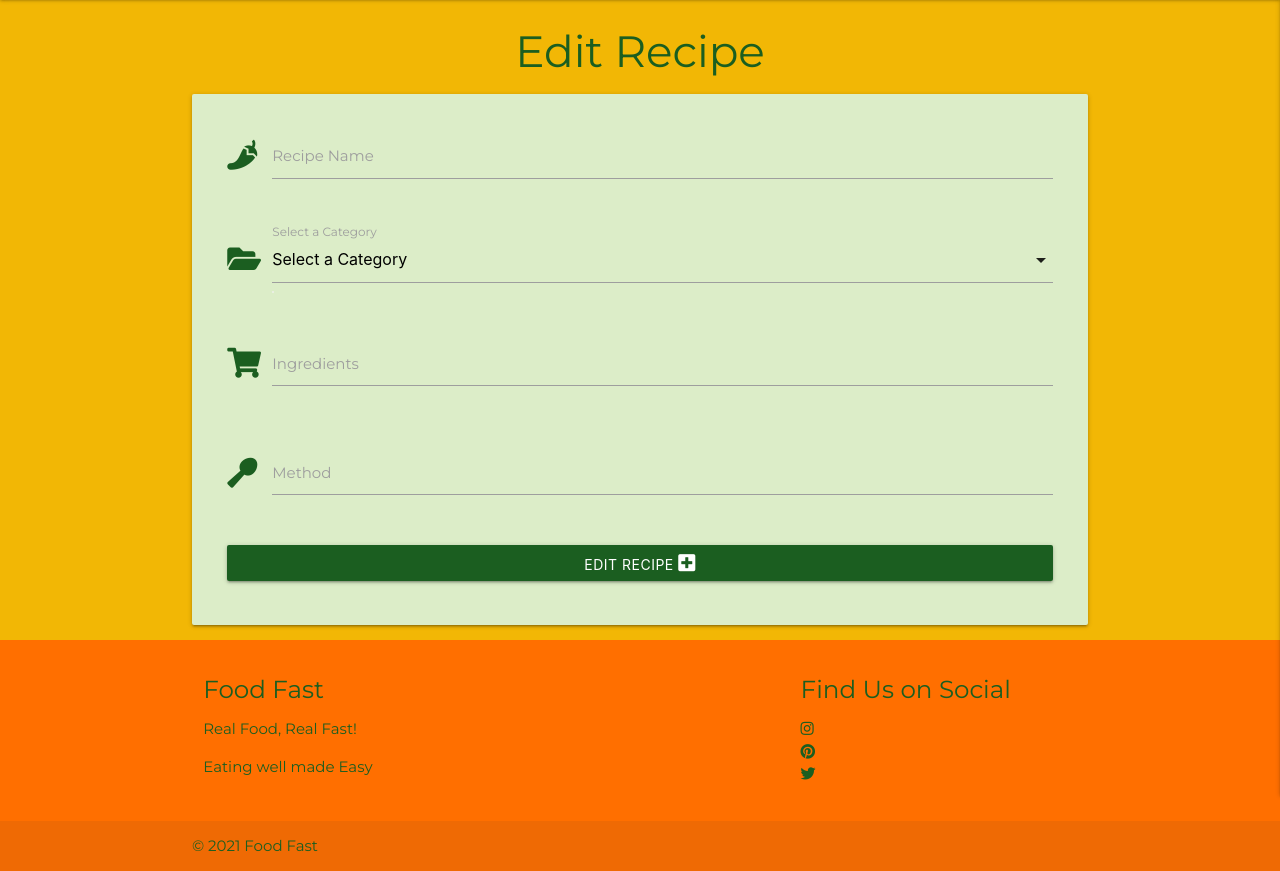
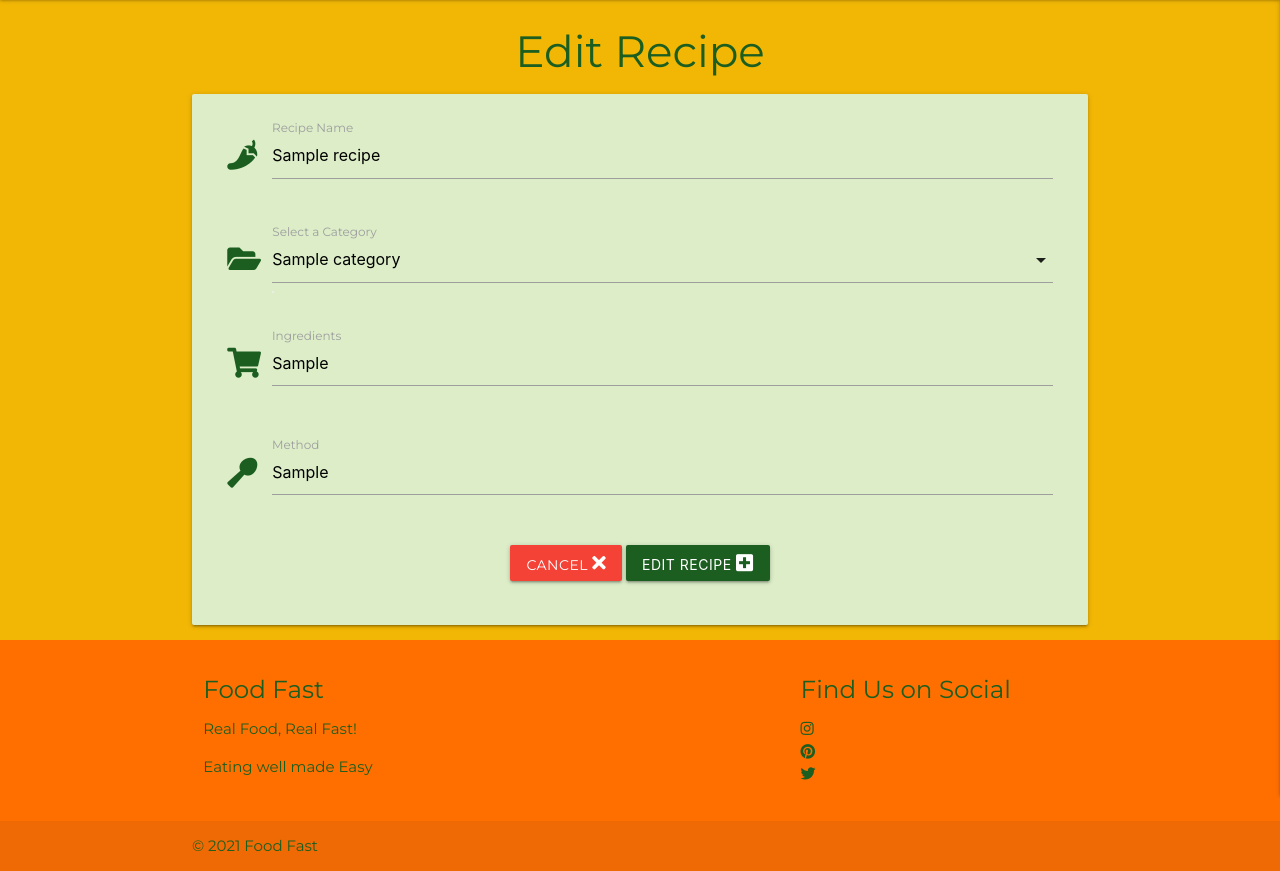
Before and after one commit to Code-Institute-Submissions/LAMcGuinness-MS3, a Flask app: template templates/edit_recipe.html in a window 1280 px wide. Shown: the part 65-936 px from the top of the page. Run offline with Flask 2, Linux system fonts and the light colour scheme; the template is opened without the code that fills it: most values are stand-ins (such as "Sample title", 1, 10 or a date in 2020); some libraries are stand-ins or nearby versions.

Commit message:
data bound to the edit task form

```diff
--- a/templates/edit_recipe.html
+++ b/templates/edit_recipe.html
@@ -9,7 +9,7 @@
                 <div class="input-field col s12">
                     <i class="fas fa-pepper-hot prefix green-text text-darken-4"></i>
                     <input id="recipe_name" name="recipe_name" minlenght="4" maxlenght="50"
-                    type="text" class="validate" required>
+                    value="{{ recipe.recipe_name }}" type="text" class="validate" required>
                     <label for="recipe_name">Recipe Name</label>
                 </div>
             </div>
@@ -18,9 +18,13 @@
                 <div class="input-field col s12">
                     <i class="fas fa-folder-open prefix green-text text-darken-4"></i>
                         <select id ="category_name" name="category_name" class="validate" required>
-                          <option value="" disabled selected>Select a Category</option>
+                          <option value="" disabled>Select a Category</option>
                           {% for category in categories %}
-                          <option value="{{ category.category_name }}">{{ category.category_name }}</option>
+                            {% if category.category_name == recipe.category_name %}
+                                <option value="{{ category.category_name }}" selected>{{ category.category_name }}</option>
+                            {% else%}
+                                <option value="{{ category.category_name }}">{{ category.category_name }}</option>
+                            {% endif %}
                           {% endfor%}
                         </select>
                         <label for="category_name">Select a Category</label>
@@ -31,7 +35,9 @@
                 <div class="input-field col s12">
                     <i class="fas fa-shopping-cart prefix green-text text-darken-4"></i>
                     <textarea id="recipe_ingredients" name="recipe_ingredients" minlenght="4"
-                    maxlenght="200" class="materialize-textarea validate" required></textarea>
+                    maxlenght="200" class="materialize-textarea validate" required>
+                        {{- recipe.recipe_ingredients -}}
+                    </textarea>
                     <label for="recipe_ingredients">Ingredients</label>
                 </div>
             </div>
@@ -40,14 +46,23 @@
                 <div class="input-field col s12">
                     <i class="fas fa-utensil-spoon prefix green-text text-darken-4"></i>
                     <textarea id="recipe_method" name="recipe_method" minlenght="4"
-                    maxlenght="200" class="materialize-textarea validate" required></textarea>
+                    maxlenght="200" class="materialize-textarea validate" required>
+                        {{- recipe.recipe_method -}}
+                    </textarea>
                     <label for="recipe_method">Method</label>
                 </div>
             </div>
-            <!-- submit btn -->
+            <!-- btns -->
             <div class="row">
                 <div class="col s12 center-align">
-                    <button type="submit" class="col s12 btn green darken-4 text-shadow">
+                    <!-- cancel edit btn-->
+                    <a href ="{{ url_for('add_recipe' )}}" class="btn red textshadow">
+                        Cancel
+                        <i class="fas fa-times"></i>
+                    </a>
+
+                    <!-- submit btm-->
+                    <button type="submit" class="btn green darken-4 text-shadow">
                         Edit Recipe
                         <i class="fas fa-plus-square"></i>
                     </button>
```
